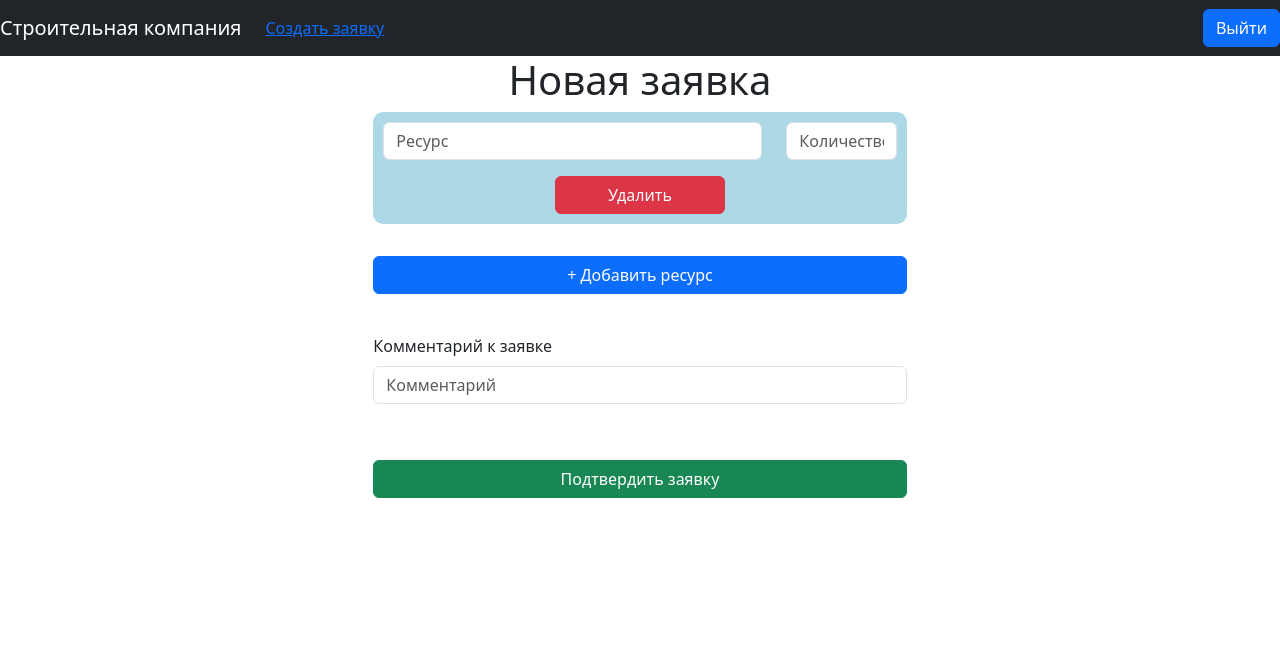
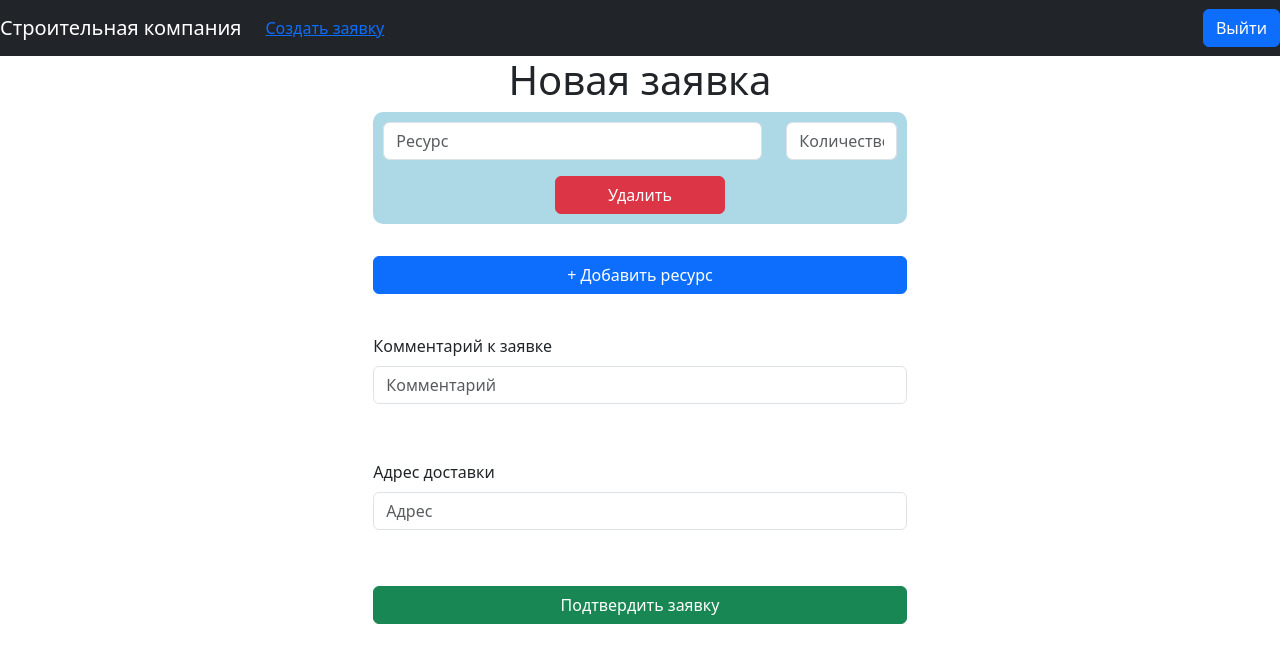
Before and after one commit to James-ssss/react-frontend, a React (Create React App) app: page /CreateTask in a window 1280 px wide. Shown: the top 662 px of the page. Built offline with nearby package versions, Linux system fonts and the light colour scheme.

Commit message:
Добавлен адрес заявки и его проверка

```diff
--- a/src/Components/CreateTask.js
+++ b/src/Components/CreateTask.js
@@ -13,6 +13,8 @@ const CreateTask = () => {
 
   const [comment, setComment] = useState("");
 
+  const [address, setAddress] = useState("");
+
   const handleInputChange = (index, fieldName, value) => {
     const updatedForms = [...forms];
     updatedForms[index][fieldName] = value;
@@ -23,9 +25,17 @@ const CreateTask = () => {
     setComment(value);
   };
 
+  const handleInputChangeAddress = (value) => {
+    setAddress(value);
+  }
+
   const handleSubmit = (event) => {
     event.preventDefault();
     var flag = true;
+    if (address === ""){
+        alert("Адрес не указан");
+        return;
+    }
     forms.forEach((form, index) => {
         if (forms[index].quantity && forms[index].resource !== ""){
         }
@@ -37,6 +47,7 @@ const CreateTask = () => {
     if (flag){
         console.log(forms);
         console.log(comment);
+        console.log(address)
     }
     else alert("Одна из форм не заполнена полностью");
   };
@@ -139,6 +150,18 @@ const CreateTask = () => {
           </Form.Group>
         </Form>
         <br />
+        <Form flexDirection="column" onSubmit={handleSubmit}>
+          <Form.Group className="mb-3" controlId="formComment">
+            <Form.Label>Адрес доставки</Form.Label>
+            <Form.Control
+              type="text"
+              placeholder="Адрес"
+              // Пример обработчика изменения введенного текста
+              onChange={(e) => handleInputChangeAddress(e.target.value)}
+            />
+          </Form.Group>
+        </Form>
+        <br />
         <Button variant="success" type="submit" onClick={handleSubmit}>
           Подтвердить заявку
         </Button>
```
